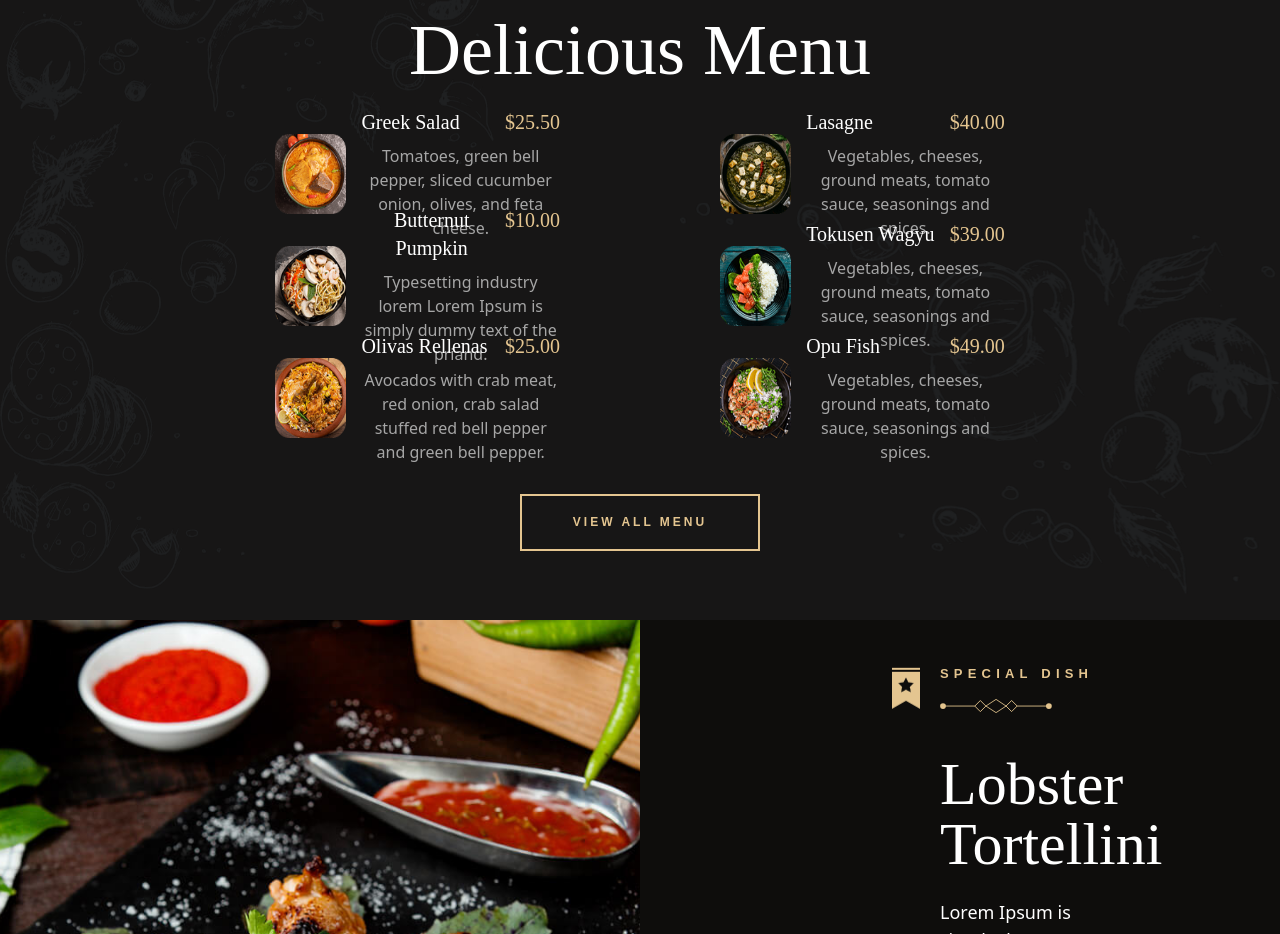
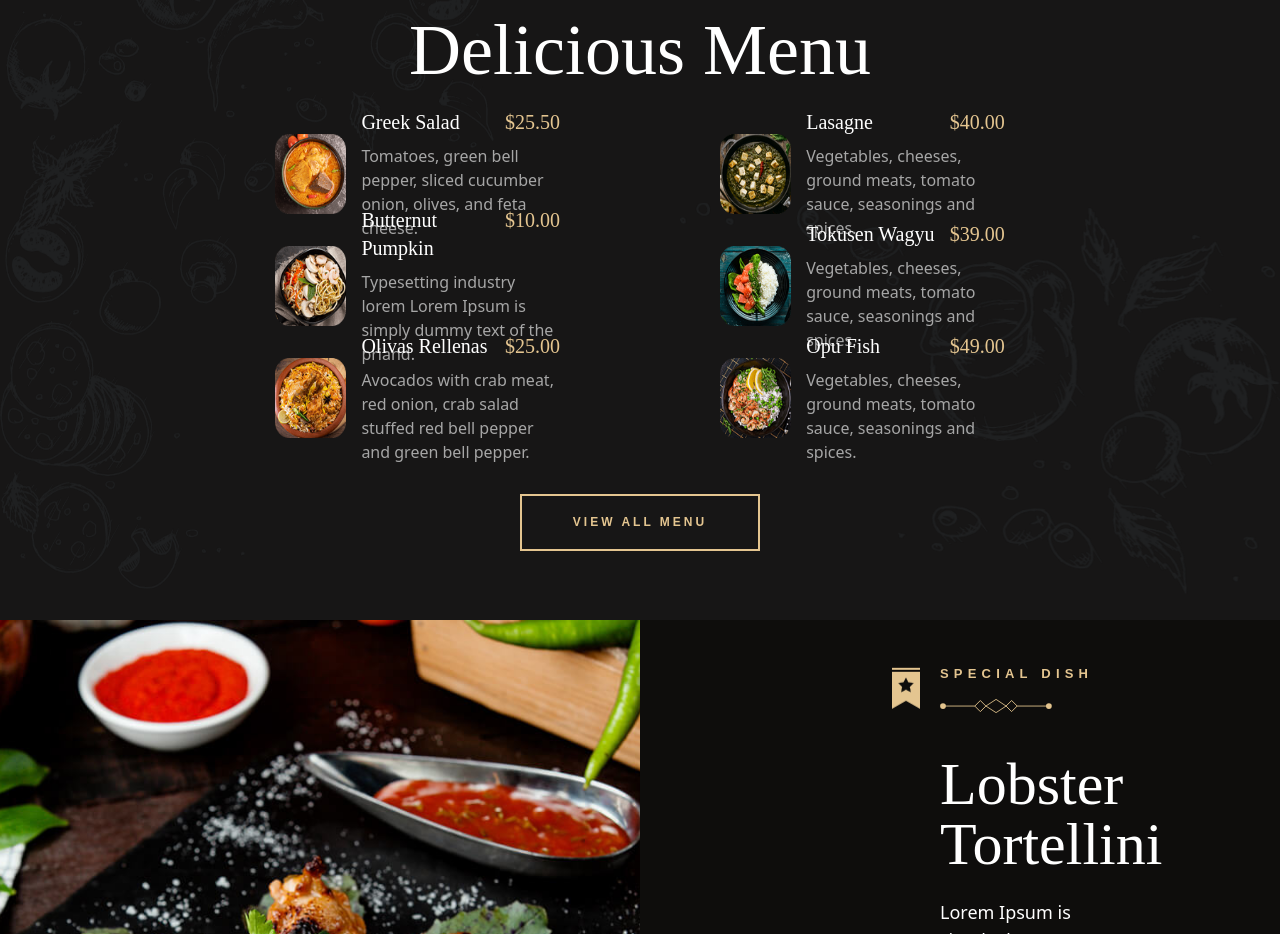
Before and after one commit to SalhineRachid/GRILLI, a React (Vite) app: page / in a window 1280 px wide. Shown: the part 1780-2714 px from the top of the page. Built offline with nearby package versions, Linux system fonts and the light colour scheme; a web font is replaced by a local one.

Commit message:
update package dependencies and adjust MenuItem component styling for improved layout

```diff
--- a/package.json
+++ b/package.json
@@ -29,6 +29,6 @@
     "globals": "^16.4.0",
     "postcss": "^8.5.6",
     "tailwindcss": "^4.1.16",
-    "vite": "^7.1.7"
+    "vite": "^7.3.1"
   }
 }
--- a/src/Components/MenuItem.jsx
+++ b/src/Components/MenuItem.jsx
@@ -2,10 +2,10 @@ import React from "react";
 
 function MenuItem({ dishName, dishPrice, dishIng, dishPicture }) {
   return (
-    <div className="w-full max-w-[400px] h-[80px] flex gap-[15px]">
+    <div className="w-full max-w-[450px] h-[80px] flex gap-[15px]">
       <img className="w-[25%] h-[100%]" src={dishPicture} />
-      <div className="flex flex-col justify-center gap-[8px] text-[#A6A6A6]">
-        <div className="flex justify-between gap-[3px]">
+      <div className="flex flex-col justify-center items-start gap-[8px] text-[#A6A6A6] text-left">
+        <div className="flex justify-between w-full gap-[3px]">
           <h4 id="apply-forum-font" className="text-base sm:text-lg md:text-xl text-white hover:text-[hsl(38,61%,73%)] hover:cursor-pointer">{dishName}</h4>
 
           <h3 id="apply-forum-font" className="text-base sm:text-lg md:text-xl text-[hsl(38,61%,73%)]">{dishPrice}</h3>
```
Also changed, not shown: 1 other file (tests, documents, lock files or other folders).
